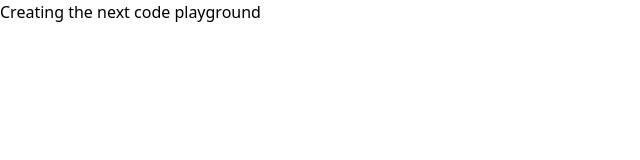
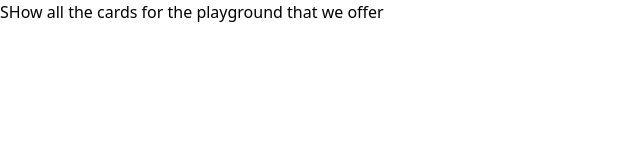
Before and after one commit to Kartikeyyadav7/code-playground, a Next.js app: page / in a window 1280 px wide. Shown: the top 160 px of the page, without its empty margins (0-640 px from the left). Built offline with nearby package versions, Linux system fonts and the light colour scheme.

Commit message:
added playground page

```diff
--- a/pages/index.tsx
+++ b/pages/index.tsx
@@ -13,7 +13,7 @@ const Home: NextPage = () => {
                 <link rel="icon" href="/favicon.ico" />
             </Head>
 
-            <h1>Creating the next code playground</h1>
+            <h1>SHow all the cards for the playground that we offer</h1>
         </div>
     );
 };
--- /dev/null
+++ b/pages/playground.tsx
@@ -0,0 +1,11 @@
+import React from "react";
+
+// type PlaygroundProps =  {
+
+// }
+
+const Playground = () => {
+    return <div>Code playground</div>;
+};
+
+export default Playground;
```
